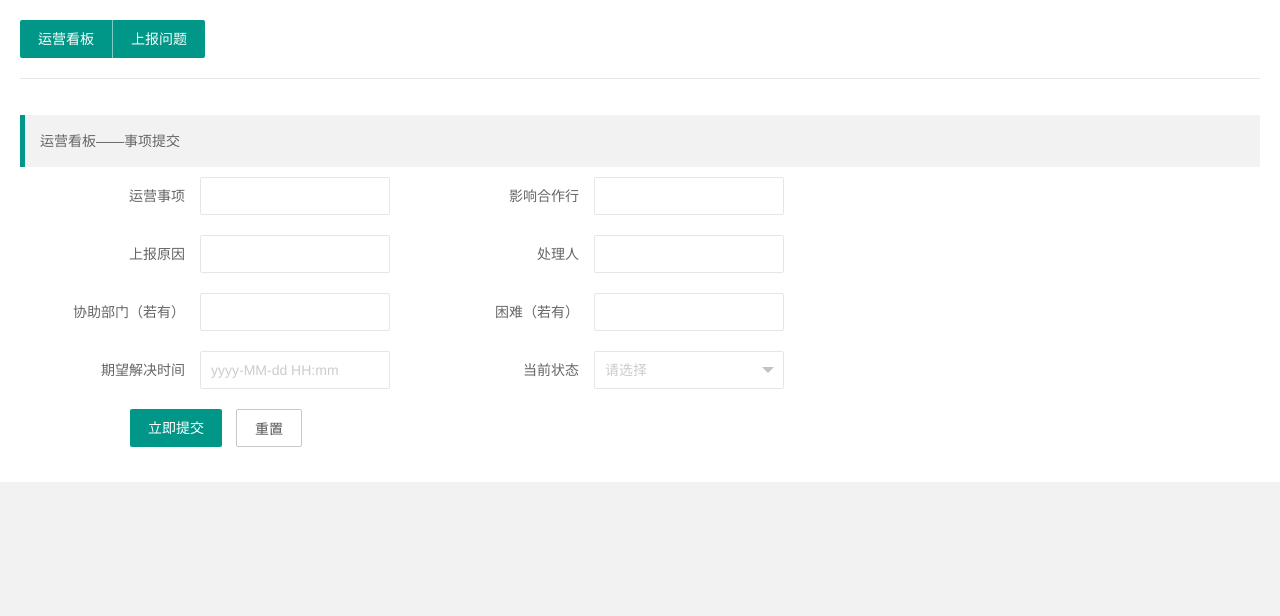
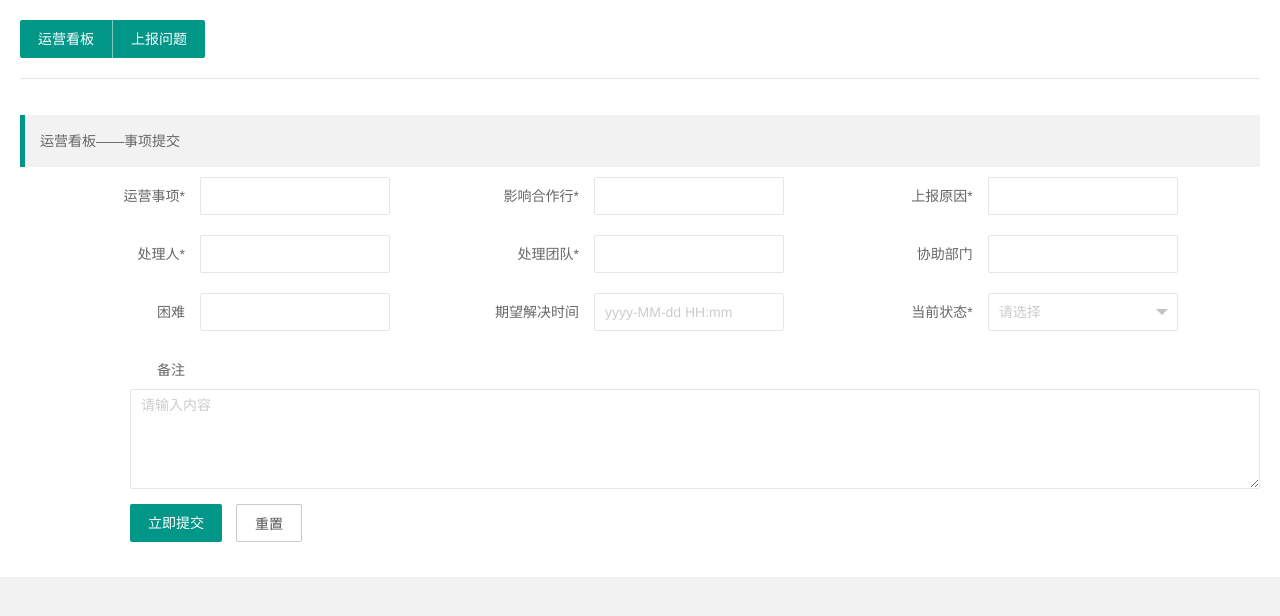
Before and after one commit to fxb3932/kunpeng, a Django app: template info_server/server_trans/trans_zl_helloworld/templates/trans_zl_helloworld/add_data.html in a window 1280 px wide. Shown: the top 616 px of the page. Run offline with Django 3.2, Linux system fonts and the light colour scheme; the template is opened without the code that fills it, so the values that code supplies are empty.

Commit message:
更新 trans_zl_helloworld——运营看板

```diff
--- a/info_server/server_trans/trans_zl_helloworld/templates/trans_zl_helloworld/add_data.html
+++ b/info_server/server_trans/trans_zl_helloworld/templates/trans_zl_helloworld/add_data.html
@@ -10,34 +10,23 @@
 <form class="layui-form" action="" lay-filter="example">
     <div class="layui-form-item">
         <div class="layui-inline">
-            <label class="layui-form-label">运营事项</label>
+            <label class="layui-form-label">运营事项*</label>
             <div class="layui-input-inline">
                 <input type="text" name="title" required lay-verify="required" placeholder="" autocomplete="off"
                        class="layui-input">
             </div>
         </div>
         <div class="layui-inline">
-            <label class="layui-form-label">影响合作行</label>
+            <label class="layui-form-label">影响合作行*</label>
             <div class="layui-input-inline">
                 <input type="text" name="banknames" required lay-verify="required" placeholder="" autocomplete="off"
                        class="layui-input">
             </div>
         </div>
-
-    </div>
-
-    <div class="layui-form-item">
         <div class="layui-inline">
-            <label class="layui-form-label">上报原因</label>
+            <label class="layui-form-label">上报原因*</label>
             <div class="layui-input-inline">
                 <input type="text" name="reason" lay-verify="required" placeholder="" autocomplete="off"
-                       class="layui-input">
-            </div>
-        </div>
-        <div class="layui-inline">
-            <label class="layui-form-label">处理人</label>
-            <div class="layui-input-inline">
-                <input type="text" name="deal_person" lay-verify="required" placeholder="" autocomplete="off"
                        class="layui-input">
             </div>
         </div>
@@ -45,20 +34,34 @@
 
     <div class="layui-form-item">
         <div class="layui-inline">
-            <label class="layui-form-label">协助部门（若有）</label>
+            <label class="layui-form-label">处理人*</label>
             <div class="layui-input-inline">
-                <input type="text" name="support_org" placeholder="" autocomplete="off" class="layui-input">
+                <input type="text" name="deal_person" lay-verify="required" placeholder="" autocomplete="off"
+                       class="layui-input">
             </div>
         </div>
         <div class="layui-inline">
-            <label class="layui-form-label">困难（若有）</label>
+            <label class="layui-form-label">处理团队*</label>
             <div class="layui-input-inline">
-                <input type="text" name="diffcult" placeholder="" autocomplete="off" class="layui-input">
+                <input type="text" name="t_team" placeholder="" lay-verify="required" autocomplete="off"
+                       class="layui-input">
+            </div>
+        </div>
+        <div class="layui-inline">
+            <label class="layui-form-label">协助部门</label>
+            <div class="layui-input-inline">
+                <input type="text" name="support_org" placeholder="" autocomplete="off" class="layui-input">
             </div>
         </div>
     </div>
 
     <div class="layui-form-item">
+        <div class="layui-inline">
+            <label class="layui-form-label">困难</label>
+            <div class="layui-input-inline">
+                <input type="text" name="diffcult" placeholder="" autocomplete="off" class="layui-input">
+            </div>
+        </div>
         <div class="layui-inline">
             <label class="layui-form-label">期望解决时间</label>
             <div class="layui-input-inline">
@@ -67,9 +70,8 @@
                        class="layui-input">
             </div>
         </div>
-
         <div class="layui-inline">
-            <label class="layui-form-label">当前状态</label>
+            <label class="layui-form-label">当前状态*</label>
             <div class="layui-input-inline">
                 <select name="stat" lay-verify="required">
                     <option value="">请选择</option>
@@ -85,10 +87,10 @@
         </div>
     </div>
 
-    <div class="layui-form-item" hidden="true">
-        <label class="layui-form-label">详细信息</label>
+    <div class="layui-form-item layui-form-text">
+        <label class="layui-form-label">备注</label>
         <div class="layui-input-block">
-            <textarea id="fwb_text" style="display: none;"></textarea>
+            <textarea name="beizhu" placeholder="请输入内容" class="layui-textarea"></textarea>
         </div>
     </div>
 
```
Also changed, not shown: info_server/server_trans/trans_zl_helloworld/templates/trans_zl_helloworld/show_data.html (+28 -10 lines), info_server/server_trans/trans_zl_helloworld/templates/trans_zl_helloworld/update_data.html (+5 -5 lines), info_server/server_trans/trans_zl_helloworld/views.py (+8 -3 lines).
